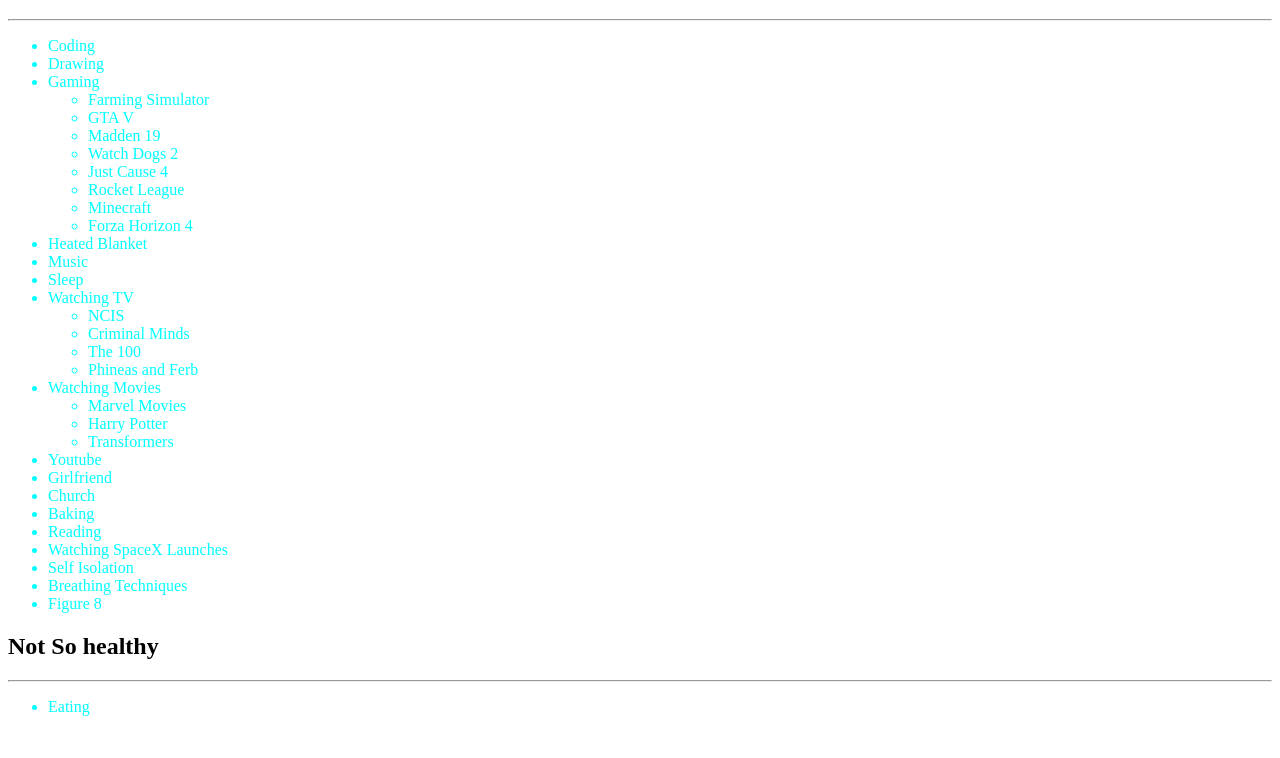
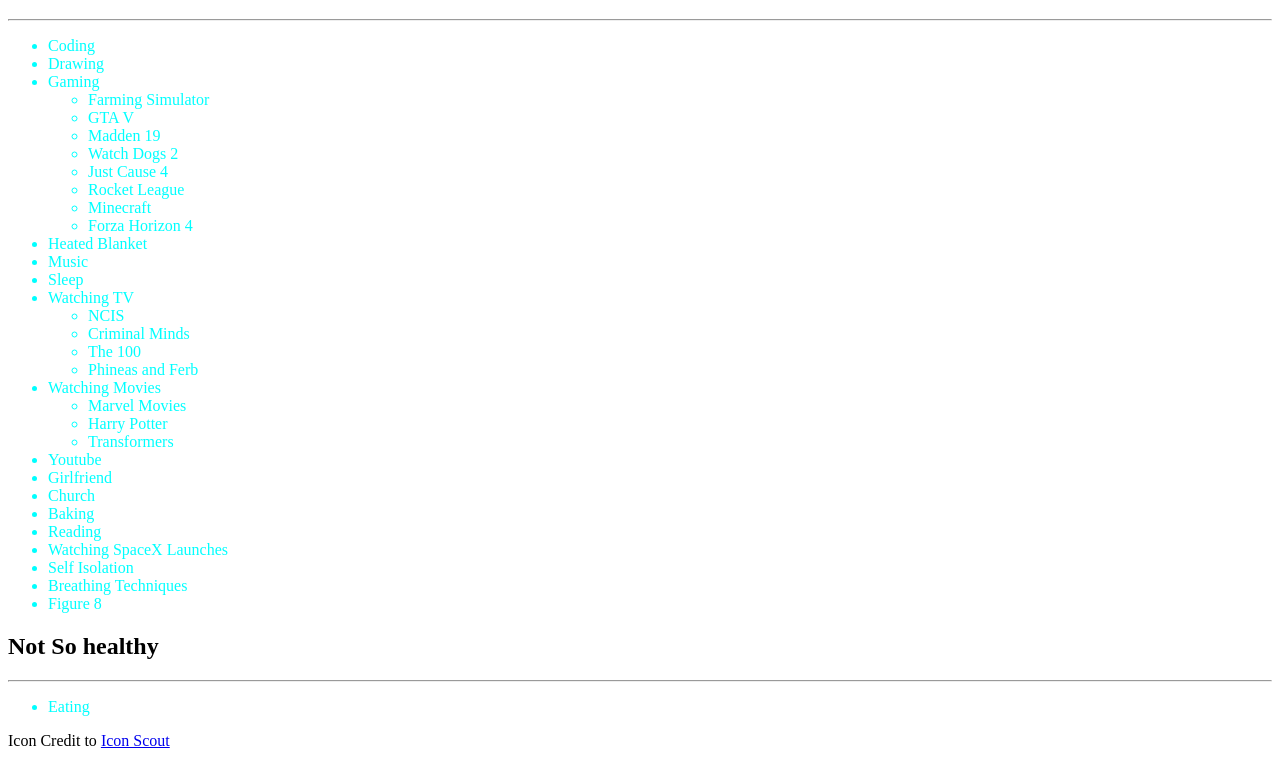
Before and after one commit to walkerdick2/Welness-Toolbox, a plain HTML site: page index.html in a window 1280 px wide. Shown: the part 61-819 px from the top of the page. Drawn offline with Linux system fonts and the light colour scheme.

Commit message:
Update index.html

```diff
--- a/index.html
+++ b/index.html
@@ -55,6 +55,8 @@
 <ul>
 <li>Eating</li>
 </ul>
-
+<footer>
+    Icon Credit to <a href="https://iconscout.com/icons/toolbox">Icon Scout</a>
+</footer>
 </body>
 </html>
```
